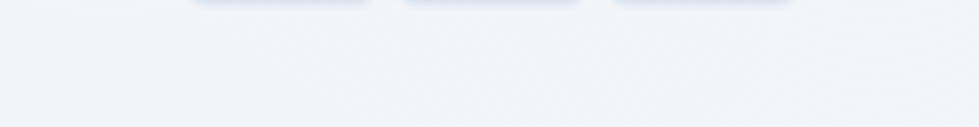
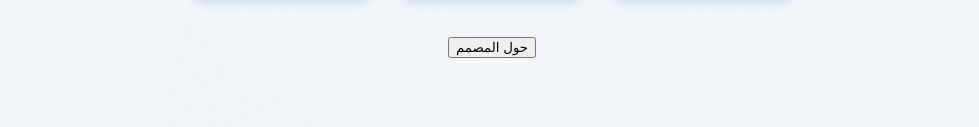
Before and after one commit to d77omy/-, a plain HTML site: page index.html in a window 1280 px wide. Shown: the part 418-545 px from the top of the page, without its empty margins (148-1127 px from the left). Drawn offline with Linux system fonts and the light colour scheme.

Commit message:
Update index.html

```diff
--- a/index.html
+++ b/index.html
@@ -151,6 +151,10 @@
     <button class="main-btn" onclick="location.href='quiz1_chem.html'">اختبار قصير كيمياء</button>
   </div>
 
+ <div class="buttons-container">
+<button class="subject-btn" onclick="location.href='about.html'">حول المصمم</button>
+  </div>
+
   <footer>
     <p>هنا تجد شرح مبسط لقوانين الفيزياء والكيمياء والرياضيات، بالإضافة إلى أدوات حاسبة تسهل عليك حل المسائل. اختر المادة التي ترغب بها وابدأ التعلم بسهولة.</p>
 <p>جميع الحقوق محفوظة © 2025 - تصميم : عبد الرحمن .ج</p>
```
